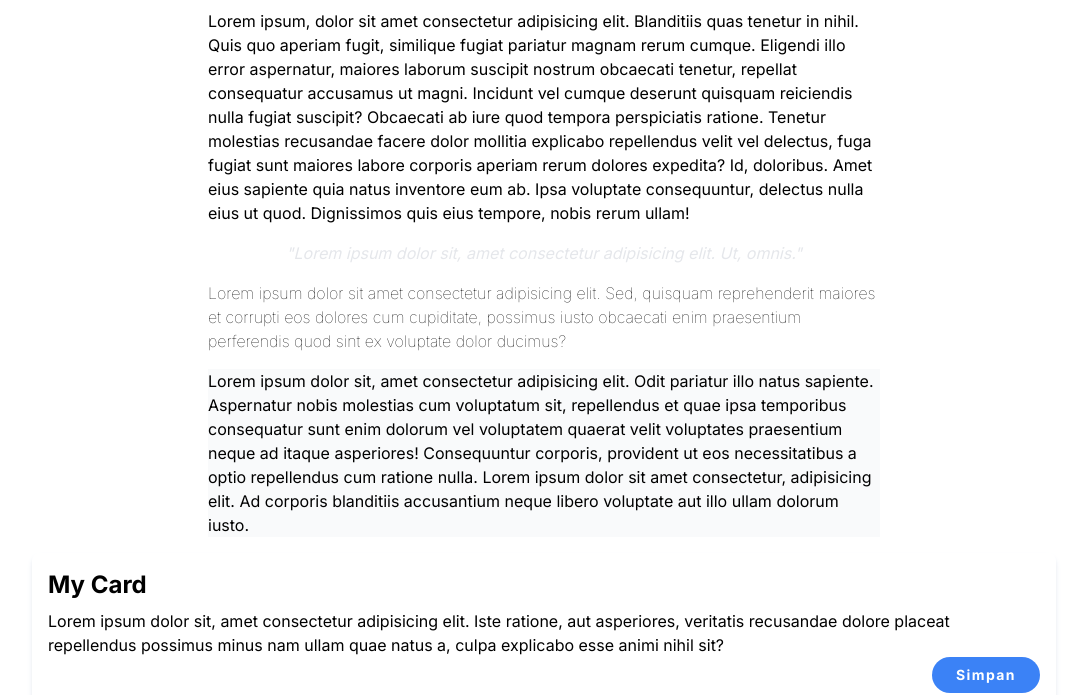
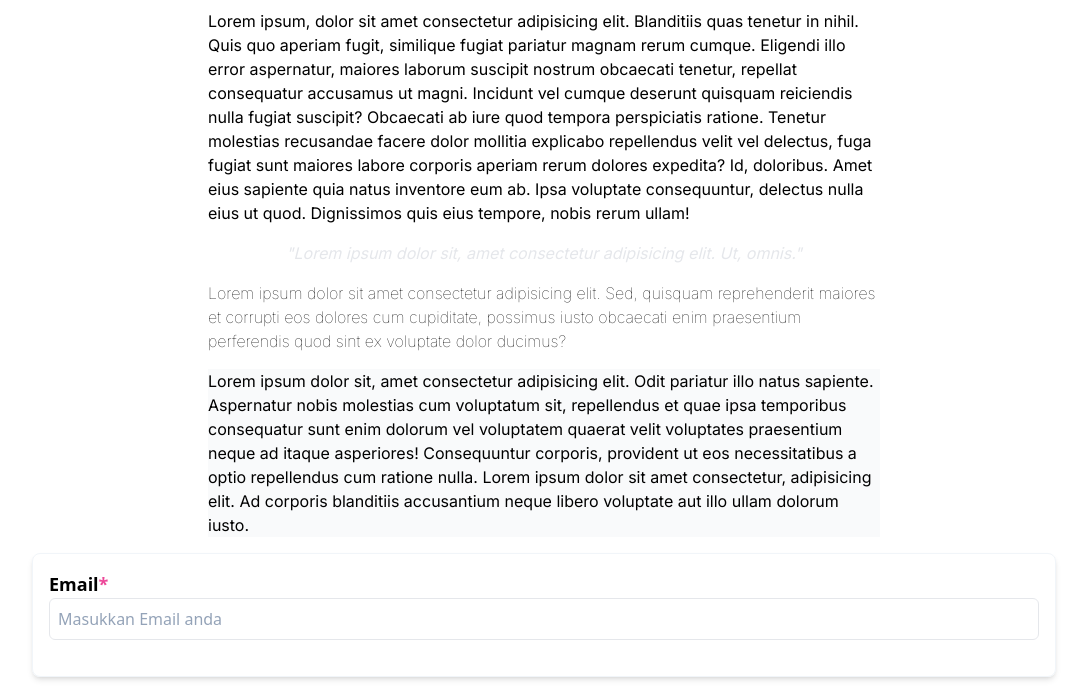
Before and after one commit to nizamsalihin/belajar-tailwind-1, a website: page public/index.html in a window 1280 px wide. Shown: the part 119-814 px from the top of the page, without its empty margins (96-1183 px from the left). Drawn offline with Linux system fonts and the light colour scheme.

Commit message:
makin form input and implementing pseudo class based on sibling state

```diff
--- a/public/index.html
+++ b/public/index.html
@@ -39,7 +39,22 @@
         </p>
     </section>
 
-    <div class=" w-4/5 shadow-md rounded-lg  mx-auto  mb-4 p-4 font-inter shadow-slate-200 hover:bg-blue-500 group">
+    <div class="border border-slate-100 rounded-lg w-4/5 mx-auto mb-10 p-4 shadow-md">
+        <label class="block font-bold text-lg after:content-['*'] after:text-pink-500 "> Email</label>
+            <input type="email" placeholder="Masukkan Email anda" class="border w-full p-2 rounded-md placeholder:text-slate-400
+            focus:outline-none
+            focus:ring-2
+            focus:ring-blue-400
+            invalid:focus:ring-pink-700
+            peer
+            ">
+            <p class="text-xs mt-1 text-pink-700 invisible peer-invalid:visible">Email Invalid</p>
+
+
+    </div>
+
+    <div class=" w-4/5 shadow-md rounded-xl border-slate-50 border  mx-auto  mb-4 p-4 font-inter  hover:bg-blue-500 group ">
+
         <h5 class="font-bold mb-2 text-2xl group-hover:text-white ">My Card</h5>
         <p class="group-hover:text-white">Lorem ipsum dolor sit, amet consectetur adipisicing elit. Iste ratione, aut asperiores, veritatis recusandae dolore placeat repellendus possimus minus nam ullam quae natus a, culpa explicabo esse animi nihil sit?</p>
 
```
Also changed, not shown: public/css/style.css.
